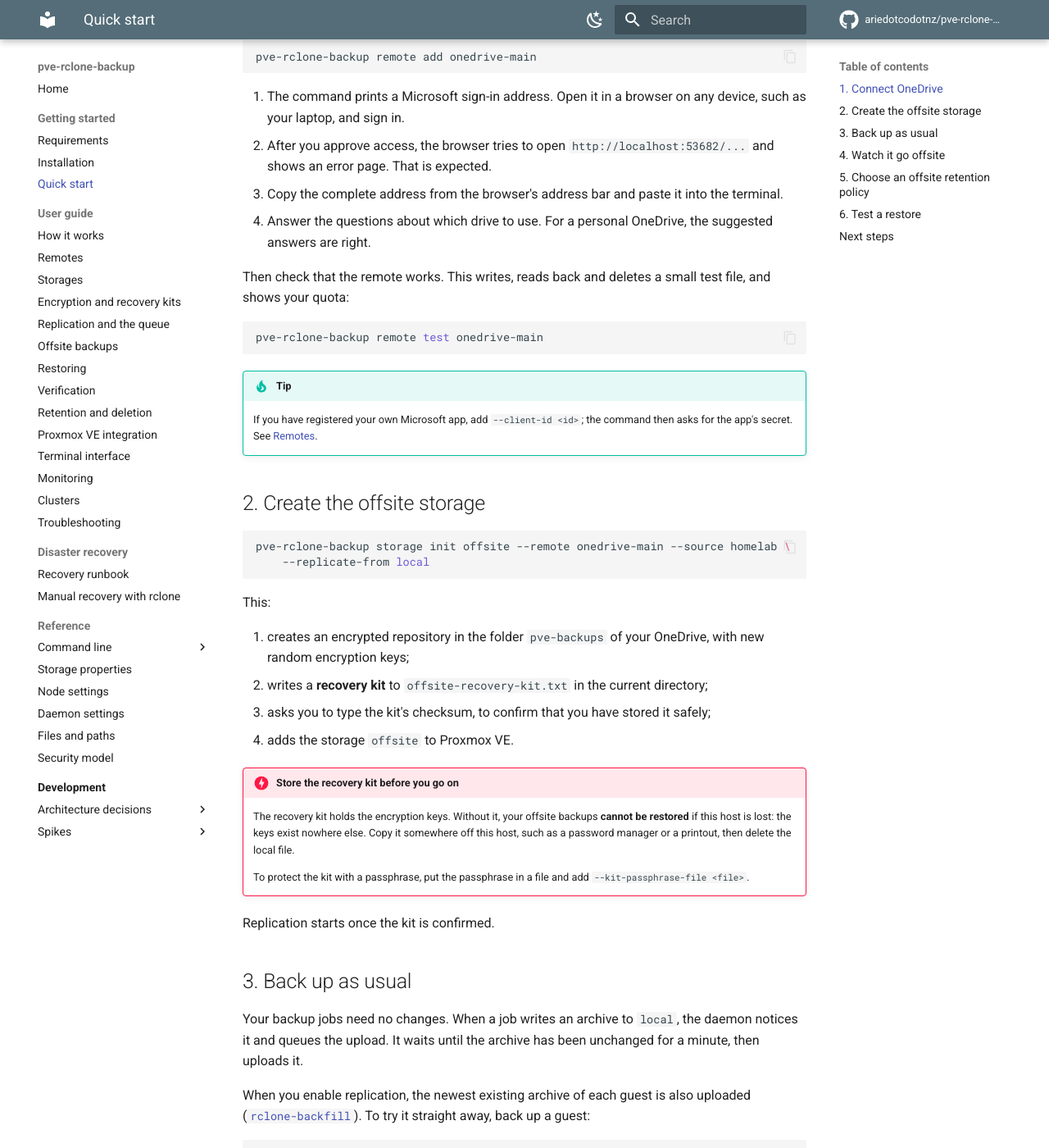
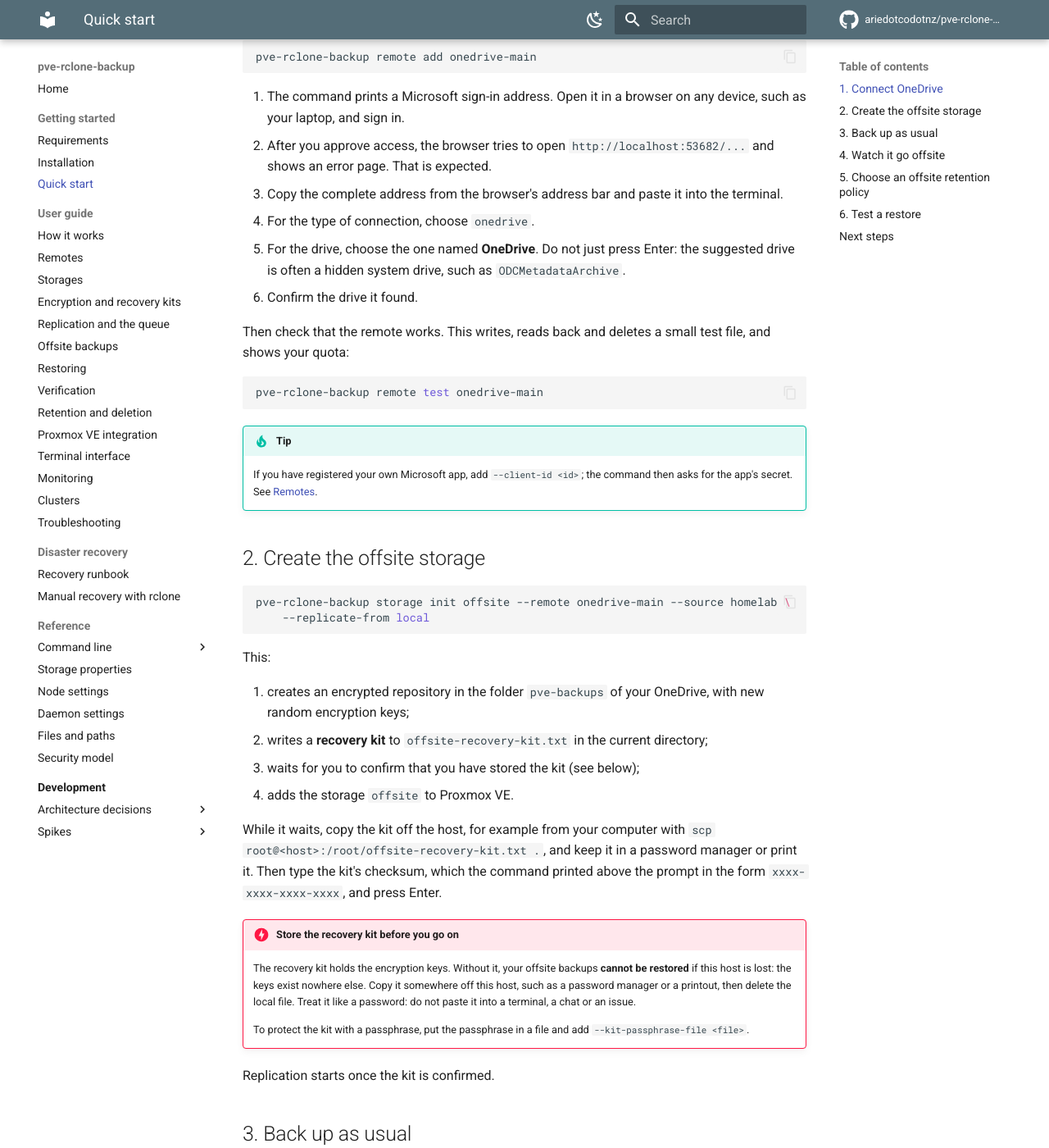
Before and after one commit to ariedotcodotnz/pve-rclone-backup, an MkDocs documentation site: the page built from docs/getting-started/quick-start.md, in a window 1280 px wide and 1400 px high, scrolled down 574 px. Shown: the whole window at 82% size. Built offline with MkDocs 1.6.1 and Material for MkDocs 9.7.7, drawn with Linux system fonts in a browser that asks for light colours; comment, search, counter and statistics services are not loaded.

Commit message:
Document choosing the OneDrive drive and storing the kit
The guides said the suggested answers suit a personal OneDrive, but
rclone suggests the first drive Microsoft lists, often a hidden system
drive such as ODCMetadataArchive; they now say to choose the drive named
OneDrive. The quick start also describes copying the kit off the host
before typing its checksum, and treating the kit like a password.

```diff
--- a/docs/getting-started/quick-start.md
+++ b/docs/getting-started/quick-start.md
@@ -23,8 +23,10 @@ pve-rclone-backup remote add onedrive-main
 2. After you approve access, the browser tries to open `http://localhost:53682/...` and shows an
    error page. That is expected.
 3. Copy the complete address from the browser's address bar and paste it into the terminal.
-4. Answer the questions about which drive to use. For a personal OneDrive, the suggested answers
-   are right.
+4. For the type of connection, choose `onedrive`.
+5. For the drive, choose the one named **OneDrive**. Do not just press Enter: the suggested drive
+   is often a hidden system drive, such as `ODCMetadataArchive`.
+6. Confirm the drive it found.
 
 Then check that the remote works. This writes, reads back and deletes a small test file, and shows
 your quota:
@@ -49,13 +51,19 @@ This:
 1. creates an encrypted repository in the folder `pve-backups` of your OneDrive, with new random
    encryption keys;
 2. writes a **recovery kit** to `offsite-recovery-kit.txt` in the current directory;
-3. asks you to type the kit's checksum, to confirm that you have stored it safely;
+3. waits for you to confirm that you have stored the kit (see below);
 4. adds the storage `offsite` to Proxmox VE.
+
+While it waits, copy the kit off the host, for example from your computer with
+`scp root@<host>:/root/offsite-recovery-kit.txt .`, and keep it in a password manager or print it.
+Then type the kit's checksum, which the command printed above the prompt in the form
+`xxxx-xxxx-xxxx-xxxx`, and press Enter.
 
 !!! danger "Store the recovery kit before you go on"
     The recovery kit holds the encryption keys. Without it, your offsite backups **cannot be
     restored** if this host is lost: the keys exist nowhere else. Copy it somewhere off this host,
-    such as a password manager or a printout, then delete the local file.
+    such as a password manager or a printout, then delete the local file. Treat it like a
+    password: do not paste it into a terminal, a chat or an issue.
 
     To protect the kit with a passphrase, put the passphrase in a file and add
     `--kit-passphrase-file <file>`.
```
Also changed, not shown: docs/guide/remotes.md (+7 -3 lines).
